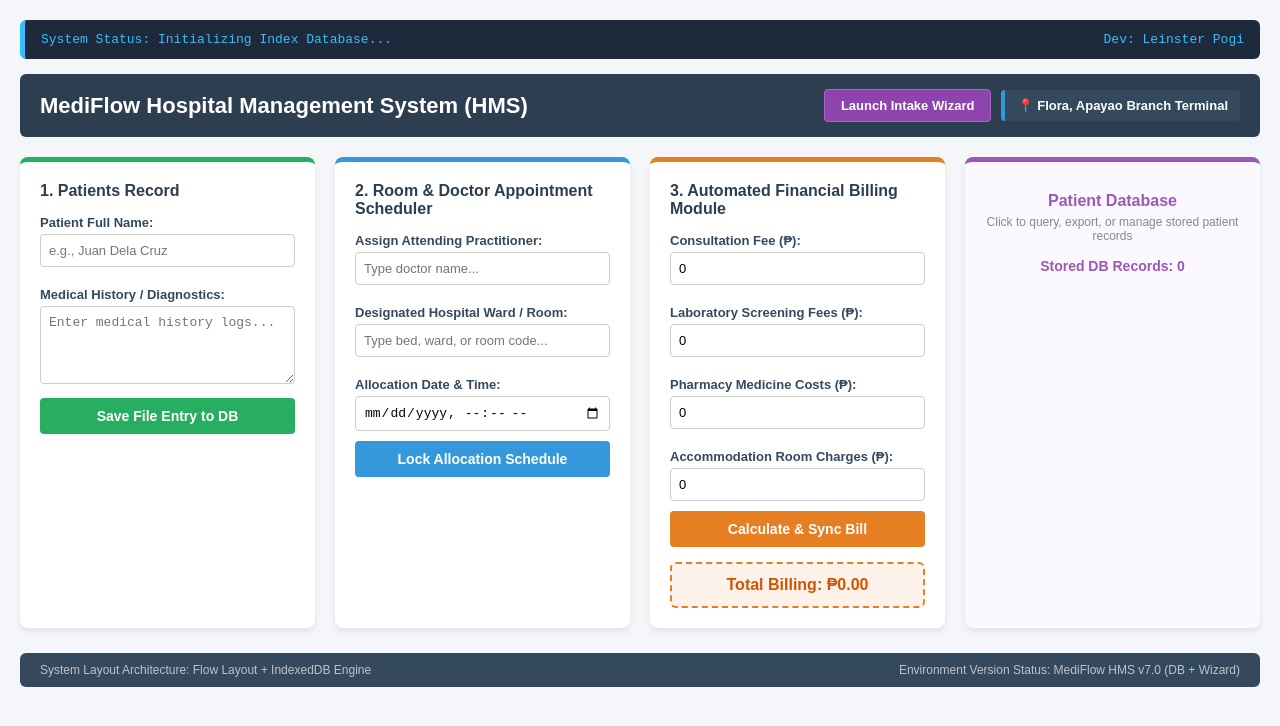
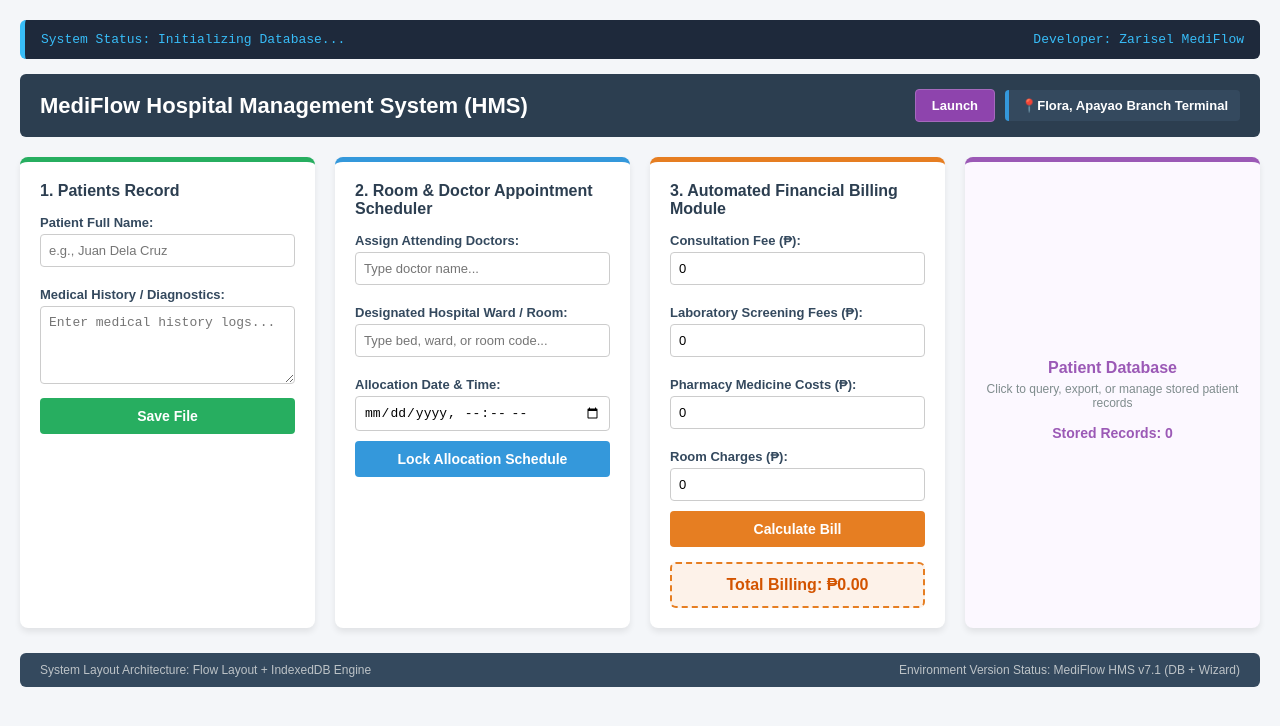
Before and after one commit to mediFlow-apayao/mediflow-apayao.github.io, a plain HTML site: page system.html in a window 1280 px wide. Drawn offline with Linux system fonts and the light colour scheme.

Commit message:
Update system.html

```diff
--- a/system.html
+++ b/system.html
@@ -19,7 +19,7 @@
     .flow-card { background: #ffffff; padding: 20px; border-radius: 8px; box-shadow: 0 4px 6px rgba(0,0,0,0.08); border-top: 5px solid #3498db; flex: 1 1 280px; box-sizing: border-box; }
     .flow-card.patient-card { border-top-color: #27ae60; }
     .flow-card.billing-card { border-top-color: #e67e22; }
-    .flow-card.archive-file-tab { border-top-color: #9b59b6; background-color: #fcf8ff; cursor: pointer; text-align: center; transition: transform 0.15s; }
+    .flow-card.archive-file-tab { border-top-color: #9b59b6; background-color: #fcf8ff; cursor: pointer; text-align: center; transition: transform 0.15s; display: flex; flex-direction: column; justify-content: center; }
     .flow-card.archive-file-tab:hover { transform: translateY(-2px); }
     .folder-icon { font-size: 46px; margin-bottom: 10px; display: block; }
     .flow-card h2 { font-size: 16px; margin-top: 0; margin-bottom: 15px; color: #2c3e50; }
@@ -33,7 +33,7 @@
     .status-msg { margin-top: 10px; padding: 8px; border-radius: 4px; font-size: 12px; font-weight: bold; display: none; text-align: center; background-color: #d4edda; color: #155724; }
     .status-err { background-color: #f8d7da; color: #721c24; }
 
-    /* Modals (Database Archive & Wizard) */
+    /* Modals */
     .modal-overlay { display: none; position: fixed; top: 0; left: 0; width: 100%; height: 100%; background: rgba(0,0,0,0.65); z-index: 999; justify-content: center; align-items: center; }
     .modal-box { background: white; padding: 25px; border-radius: 8px; width: 92%; max-width: 920px; max-height: 85vh; overflow-y: auto; box-shadow: 0 10px 25px rgba(0,0,0,0.2); }
     .modal-header { display: flex; justify-content: space-between; align-items: center; border-bottom: 2px solid #9b59b6; padding-bottom: 10px; margin-bottom: 15px; }
@@ -45,14 +45,14 @@
 
     /* Wizard Specific Styles */
     .wizard-box { max-width: 560px; }
-    .wizard-steps { display: flex; justify-content: space-between; margin-bottom: 20px; background: #f1f5f9; padding: 8px; border-radius: 6px; }
+    .wizard-steps { display: flex; justify-content: space-between; margin-bottom: 20px; background: #f1f5f9; padding: 8px; border-radius: 6px; gap: 6px; }
     .step-pill { flex: 1; text-align: center; font-size: 12px; font-weight: bold; padding: 6px; border-radius: 4px; color: #64748b; }
     .step-pill.active { background: #3498db; color: white; }
     .step-pill.done { background: #27ae60; color: white; }
     .wizard-pane { display: none; }
     .wizard-pane.active { display: block; }
     .wizard-nav { display: flex; justify-content: space-between; gap: 10px; margin-top: 20px; border-top: 1px solid #eee; padding-top: 15px; }
-    .wizard-nav button { width: auto; min-width: 110px; }
+    .wizard-nav button { width: auto; min-width: 120px; }
     .btn-secondary { background-color: #7f8c8d; }
     .review-card { background: #f8fafc; border: 1px solid #cbd5e1; padding: 15px; border-radius: 6px; font-size: 13px; line-height: 1.6; }
 
@@ -62,21 +62,18 @@
 <body>
   <div class="app-container">
     <div id="debugBanner">
-      <span id="dbStatusText">System Status: Initializing Index Database...</span>
-      <span>Dev: Leinster Pogi</span>
+      <span id="dbStatusText">System Status: Initializing Database...</span>
+      <span>Developer: Zarisel MediFlow</span>
     </div>
 
     <div class="app-header">
-      <div>
-        <h1>MediFlow Hospital Management System (HMS)</h1>
-      </div>
+      <h1>MediFlow Hospital Management System (HMS)</h1>
       <div class="header-actions">
-        <button id="btnOpenWizard" type="button" class="btn-wizard-launch"> Launch Intake Wizard</button>
-        <div class="user-badge">📍 Flora, Apayao Branch Terminal</div>
+        <button id="btnOpenWizard" type="button" class="btn-wizard-launch">Launch</button>
+        <div class="user-badge">📍Flora, Apayao Branch Terminal</div>
       </div>
     </div>
 
-    <!-- Flow Layout Cards -->
     <div class="flow-layout-container">
       <div class="flow-card patient-card">
         <h2>1. Patients Record</h2>
@@ -84,13 +81,13 @@
         <input type="text" id="pName" placeholder="e.g., Juan Dela Cruz">
         <label>Medical History / Diagnostics:</label>
         <textarea id="pHistory" rows="4" placeholder="Enter medical history logs..."></textarea>
-        <button id="btnSave1" type="button">Save File Entry to DB</button>
+        <button id="btnSave1" type="button">Save File </button>
         <div id="msgCard1" class="status-msg"></div>
       </div>
 
       <div class="flow-card">
         <h2>2. Room & Doctor Appointment Scheduler</h2>
-        <label>Assign Attending Practitioner:</label>
+        <label>Assign Attending Doctors:</label>
         <input type="text" id="docName" placeholder="Type doctor name...">
         <label>Designated Hospital Ward / Room:</label>
         <input type="text" id="roomNum" placeholder="Type bed, ward, or room code...">
@@ -108,9 +105,9 @@
         <input type="number" id="feeLab" value="0" min="0">
         <label>Pharmacy Medicine Costs (₱):</label>
         <input type="number" id="feeMed" value="0" min="0">
-        <label>Accommodation Room Charges (₱):</label>
+        <label>Room Charges (₱):</label>
         <input type="number" id="feeRoom" value="0" min="0">
-        <button id="btnCalc3" type="button" style="background-color: #e67e22;">Calculate & Sync Bill</button>
+        <button id="btnCalc3" type="button" style="background-color: #e67e22;">Calculate Bill</button>
         <div class="total-display-box">Total Billing: ₱<span id="totalBillingAmount">0.00</span></div>
         <div id="msgCard3" class="status-msg"></div>
       </div>
@@ -120,14 +117,14 @@
         <h2 style="color:#9b59b6; margin-bottom:5px;">Patient Database</h2>
         <p style="margin:0; font-size:12px; color:#7f8c8d;">Click to query, export, or manage stored patient records</p>
         <div style="margin-top:15px; font-weight:bold; font-size:14px; color:#9b59b6;">
-          Stored DB Records: <span id="tabCountDisplay">0</span>
+          Stored Records: <span id="tabCountDisplay">0</span>
         </div>
       </div>
     </div>
 
     <div class="app-footer">
       <div>System Layout Architecture: Flow Layout + IndexedDB Engine</div>
-      <div>Environment Version Status: MediFlow HMS v7.0 (DB + Wizard)</div>
+      <div>Environment Version Status: MediFlow HMS v7.1 (DB + Wizard)</div>
     </div>
   </div>
 
@@ -135,7 +132,7 @@
   <div id="archiveModal" class="modal-overlay">
     <div class="modal-box">
       <div class="modal-header">
-        <h2 style="margin:0; color:#9b59b6;">MediFlow Records</h2>
+        <h2 style="margin:0; color:#9b59b6;">MediFlow Patient Database</h2>
         <div>
           <button id="btnExportDB" type="button" class="btn-export">Export JSON</button>
           <button id="btnCloseModal" type="button" class="btn-close">Close ✖</button>
@@ -162,10 +159,11 @@
   <div id="wizardModal" class="modal-overlay">
     <div class="modal-box wizard-box">
       <div class="modal-header" style="border-bottom-color: #8e44ad;">
-        <h2 style="margin:0; color:#8e44ad;"> New Patient Intake Wizard</h2>
+        <h2 style="margin:0; color:#8e44ad;"> New Patient Intake</h2>
         <button id="btnCloseWizard" type="button" class="btn-close">Cancel ✖</button>
       </div>
 
       <div class="wizard-steps">
         <div class="step-pill active" id="pill1">1. Patient</div>
         <div class="step-pill" id="pill2">2. Schedule</div>
+        <div class="step-pill" id="pill3">3. Billing</div>
```
